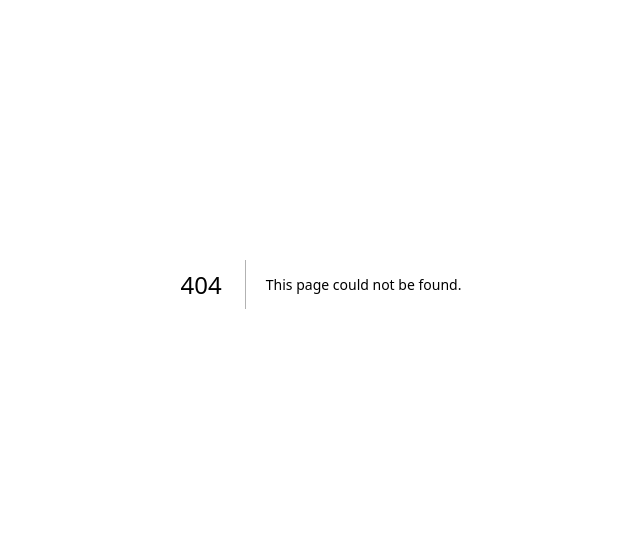
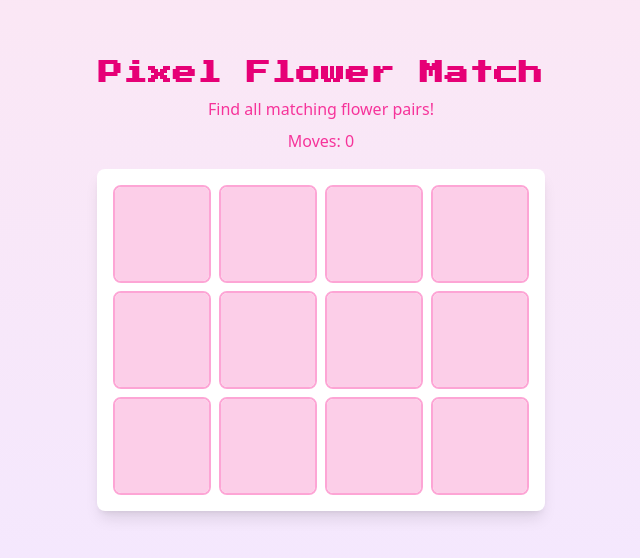
Before and after one commit to SearchingAlpha/feliz-cumple, a Next.js app: page /game/pixel-flower-match in a window 1280 px wide. Before the commit this address had no page. Shown: the part 116-674 px from the top of the page, without its empty margins (319-959 px from the left). Built offline with nearby package versions, Linux system fonts and the light colour scheme.

Commit message:
commit: flower game

```diff
--- /dev/null
+++ b/app/game/pixel-flower-match/page.js
@@ -0,0 +1,30 @@
+'use client';
+// app/game/pixel-flower-match/page.js
+import { Suspense } from 'react';
+import dynamic from 'next/dynamic';
+
+// Import the game component dynamically
+const PixelFlowerMatch = dynamic(() => import('@/components/PixelFlowerMatch'), {
+  ssr: false,
+  loading: () => <LoadingGame />
+});
+
+// Simple loading component
+function LoadingGame() {
+  return (
+    <div className="flex flex-col items-center justify-center min-h-screen">
+      <div className="pixel-loading mb-4"></div>
+      <p className="font-pixel text-pink-600">Loading Pixel Flower Match...</p>
+    </div>
+  );
+}
+
+export default function PixelFlowerMatchPage() {
+  return (
+    <main>
+      <Suspense fallback={<LoadingGame />}>
+        <PixelFlowerMatch />
+      </Suspense>
+    </main>
+  );
+}
--- a/app/hub/page.js
+++ b/app/hub/page.js
@@ -2,6 +2,7 @@
 
 import { useState, useEffect } from 'react';
 import { Heart, Gift, Trophy } from 'lucide-react';
+import { useRouter } from 'next/navigation';
 import '../globals.css';
 
 // Custom Pixel Button component
@@ -101,6 +102,8 @@ const PixelStar = ({ size = 12, color = "bg-yellow-300" }) => (
 );
 
 const GamingHub = () => {
+  const router = useRouter(); // For navigation
+
   // Game state
   const [gameState, setGameState] = useState({
     flowerMatch: false,
@@ -108,12 +111,31 @@ const GamingHub = () => {
     heartJump: false
   });
 
-  // Load game state from localStorage on component mount
+  // Load game state from localStorage on component mount and when returning to the hub
   useEffect(() => {
+    function loadGameState() {
+      try {
         const savedState = localStorage.getItem('gameState');
         if (savedState) {
-      setGameState(JSON.parse(savedState));
+          const parsedState = JSON.parse(savedState);
+          console.log("Loading game state from localStorage:", parsedState);
+          setGameState(parsedState);
         }
+      } catch (error) {
+        console.error("Error loading game state:", error);
+      }
+    }
+
+    // Load initial state
+    loadGameState();
+
+    // Add event listener for when the user returns to this page
+    window.addEventListener('focus', loadGameState);
+
+    // Clean up
+    return () => {
+      window.removeEventListener('focus', loadGameState);
+    };
   }, []);
 
   // Save game state to localStorage when it changes
@@ -121,16 +143,17 @@ const GamingHub = () => {
     localStorage.setItem('gameState', JSON.stringify(gameState));
   }, [gameState]);
 
-  // Mock function to navigate to a game
+  // Function to navigate to a game
   const navigateToGame = (game) => {
-    // In a real app, this would navigate to the game
-    console.log(`Navigating to ${game} game`);
-
-    // For demo purposes, this simulates completing a game
+    if (game === 'flowerMatch') {
+      router.push('/game/pixel-flower-match');
+    } else {
+      // For demo purposes, this simulates completing the non-implemented games
       if (window.confirm(`Do you want to simulate completing the ${game} game?`)) {
         const newGameState = { ...gameState };
         newGameState[game] = true;
         setGameState(newGameState);
+      }
     }
   };
 
@@ -249,7 +272,7 @@ const GamingHub = () => {
             </h2>
 
             <div className="grid grid-cols-1 gap-4">
-              {/* Game 1 */}
+              {/* Game 1 - Pixel Flower Match (implemented) */}
               <div className="p-4 bg-pink-50 rounded-lg border-2 border-pink-200">
                 <div className="flex justify-between items-center">
                   <div className="flex items-center">
@@ -276,13 +299,13 @@ const GamingHub = () => {
                       color="bg-pink-500"
                       completed={gameState.flowerMatch}
                     >
-                      {gameState.flowerMatch ? 'Completed' : 'Play Now'}
+                      {gameState.flowerMatch ? 'Play Again' : 'Play Now'}
                     </PixelButton>
                   </div>
                 </div>
               </div>
 
-              {/* Game 2 */}
+              {/* Game 2 - Cupcake Catch (placeholder) */}
               <div className="p-4 bg-purple-50 rounded-lg border-2 border-purple-200">
                 <div className="flex justify-between items-center">
                   <div className="flex items-center">
@@ -315,7 +338,7 @@ const GamingHub = () => {
                 </div>
               </div>
 
-              {/* Game 3 */}
+              {/* Game 3 - Heart Jump (placeholder) */}
               <div className="p-4 bg-red-50 rounded-lg border-2 border-red-200">
                 <div className="flex justify-between items-center">
                   <div className="flex items-center">
@@ -390,8 +413,6 @@ const GamingHub = () => {
           just for you!
         </span>
       </div>
-
-      {/* No inline styles needed as they've been moved to global.css */}
     </div>
   );
 };
--- /dev/null
+++ b/components/PixelFlowerMatch.js
@@ -0,0 +1,239 @@
+'use client';
+
+import { useState, useEffect } from 'react';
+import { useRouter } from 'next/navigation';
+
+// Flower colors for the pixel art flowers
+const FLOWER_COLORS = [
+  '#FF9FF3', // Pink
+  '#FECA57', // Yellow
+  '#FF6B6B', // Red
+  '#1DD1A1', // Green
+  '#5F27CD', // Purple
+  '#54A0FF', // Blue
+  '#FF9FF3', // Pink (duplicate for pairs)
+  '#FECA57', // Yellow (duplicate for pairs)
+  '#FF6B6B', // Red (duplicate for pairs)
+  '#1DD1A1', // Green (duplicate for pairs)
+  '#5F27CD', // Purple (duplicate for pairs)
+  '#54A0FF', // Blue (duplicate for pairs)
+];
+
+// Simple pixel art flower component using CSS
+function PixelFlower({ color, isFlipped, onClick }) {
+  return (
+    <div
+      className={`w-full h-full flex items-center justify-center cursor-pointer transition-all duration-300 ${
+        isFlipped ? 'transform rotate-0' : 'bg-pink-200 transform rotate-180'
+      }`}
+      onClick={onClick}
+    >
+      {isFlipped && (
+        <div className="relative w-10 h-10 md:w-16 md:h-16">
+          {/* Flower center */}
+          <div
+            className="absolute inset-1/4 rounded-full"
+            style={{ backgroundColor: '#FFFF00' }}
+          />
+
+          {/* Flower petals */}
+          <div
+            className="absolute top-0 left-1/3 right-1/3 h-1/4 rounded-t-full"
+            style={{ backgroundColor: color }}
+          />
+          <div
+            className="absolute bottom-0 left-1/3 right-1/3 h-1/4 rounded-b-full"
+            style={{ backgroundColor: color }}
+          />
+          <div
+            className="absolute left-0 top-1/3 bottom-1/3 w-1/4 rounded-l-full"
+            style={{ backgroundColor: color }}
+          />
+          <div
+            className="absolute right-0 top-1/3 bottom-1/3 w-1/4 rounded-r-full"
+            style={{ backgroundColor: color }}
+          />
+        </div>
+      )}
+    </div>
+  );
+}
+
+export default function PixelFlowerMatch() {
+  const router = useRouter();
+  const [cards, setCards] = useState([]);
+  const [flippedIndices, setFlippedIndices] = useState([]);
+  const [matchedPairs, setMatchedPairs] = useState([]);
+  const [gameCompleted, setGameCompleted] = useState(false);
+  const [moves, setMoves] = useState(0);
+
+  // Initialize game
+  useEffect(() => {
+    initializeGame();
+
+    // Check if the game was already completed
+    const gameState = JSON.parse(localStorage.getItem('gameState') || '{}');
+    if (gameState.flowerMatch) {
+      // If the game is already completed, we don't need to reset it
+      // This prevents resetting progress if the user navigates back to the game
+    }
+  }, []);
+
+  // Check for matches when two cards are flipped
+  useEffect(() => {
+    if (flippedIndices.length === 2) {
+      const [firstIndex, secondIndex] = flippedIndices;
+
+      // Increment moves counter
+      setMoves(prevMoves => prevMoves + 1);
+
+      if (cards[firstIndex] === cards[secondIndex]) {
+        // Match found
+        setMatchedPairs(prevMatched => [...prevMatched, cards[firstIndex]]);
+        setFlippedIndices([]);
+      } else {
+        // No match, flip cards back after delay
+        const timer = setTimeout(() => {
+          setFlippedIndices([]);
+        }, 1000);
+        return () => clearTimeout(timer);
+      }
+    }
+  }, [flippedIndices, cards]);
+
+  // Check if game is completed
+  useEffect(() => {
+    if (matchedPairs.length === FLOWER_COLORS.length / 2 && !gameCompleted) {
+      const timer = setTimeout(() => {
+        setGameCompleted(true);
+        // Save game completion
+        saveGameCompletion();
+      }, 1000);
+      return () => clearTimeout(timer);
+    }
+  }, [matchedPairs, gameCompleted]);
+
+  // Initialize game by shuffling colors
+  function initializeGame() {
+    const shuffledColors = [...FLOWER_COLORS]
+      .sort(() => Math.random() - 0.5);
+
+    setCards(shuffledColors);
+    setFlippedIndices([]);
+    setMatchedPairs([]);
+    setGameCompleted(false);
+    setMoves(0);
+  }
+
+  // Handle card click
+  function handleCardClick(index) {
+    // Ignore click if card is already flipped or matched
+    if (
+      flippedIndices.includes(index) ||
+      matchedPairs.includes(cards[index]) ||
+      flippedIndices.length >= 2 ||
+      gameCompleted
+    ) {
+      return;
+    }
+
+    setFlippedIndices(prev => [...prev, index]);
+  }
+
+  // Save game completion to localStorage and ensure it's visible in the hub
+  async function saveGameCompletion() {
+    try {
+      // Update the game state in localStorage to match the format used in the hub
+      const gameState = JSON.parse(localStorage.getItem('gameState') || '{"flowerMatch":false,"cupcakeCatch":false,"heartJump":false}');
+      gameState.flowerMatch = true;
+      localStorage.setItem('gameState', JSON.stringify(gameState));
+
+      console.log("Game completion saved:", gameState);
+
+      // In a real implementation, you would call your Node.js backend
+      // await fetch('/api/games/complete', {
+      //   method: 'POST',
+      //   headers: { 'Content-Type': 'application/json' },
+      //   body: JSON.stringify({ game: 'flowerMatch' })
+      // });
+    } catch (error) {
+      console.error('Failed to save game completion:', error);
+    }
+  }
+
+  function returnToHub() {
+    router.push('/hub');
+  }
+
+  // Add some celebratory particles when the game is completed
+  function CelebrationEffect() {
+    return (
+      <div className="absolute inset-0 pointer-events-none">
+        {[...Array(20)].map((_, i) => (
+          <div
+            key={i}
+            className="absolute w-3 h-3 bg-pink-400 rounded-full animate-float"
+            style={{
+              top: `${Math.random() * 100}%`,
+              left: `${Math.random() * 100}%`,
+              animationDelay: `${Math.random() * 2}s`,
+              animationDuration: `${2 + Math.random() * 3}s`
+            }}
+          />
+        ))}
+      </div>
+    );
+  }
+
+  return (
+    <div className="flex flex-col items-center justify-center min-h-screen bg-gradient-to-b from-pink-100 to-purple-100 p-4 relative">
+      {gameCompleted && <CelebrationEffect />}
+
+      <div className="w-full max-w-md">
+        <div className="text-center mb-4">
+          <h1 className="text-2xl font-bold text-pink-600 mb-2 font-pixel">Pixel Flower Match</h1>
+          <p className="text-pink-500 mb-2">Find all matching flower pairs!</p>
+          <p className="text-pink-500 mb-4">Moves: {moves}</p>
+        </div>
+
+        {gameCompleted ? (
+          <div className="text-center bg-white p-6 rounded-lg shadow-lg">
+            <div className="text-xl font-bold text-pink-600 mb-2 font-pixel">🎉 You Won! 🎉</div>
+            <p className="text-pink-500 mb-4">You found all the matching flowers in {moves} moves!</p>
+            <div className="flex justify-center space-x-4">
+              <button
+                onClick={() => {
+                  // Only reinitialize the game, but keep completion status
+                  initializeGame();
+                  // Immediately mark as completed so the hub shows it correctly
+                  saveGameCompletion();
+                }}
+                className="px-4 py-2 bg-pink-500 text-white rounded-lg hover:bg-pink-600 transition font-pixel"
+              >
+                Play Again
+              </button>
+              <button
+                onClick={returnToHub}
+                className="px-4 py-2 bg-purple-500 text-white rounded-lg hover:bg-purple-600 transition font-pixel"
+              >
+                Return to Hub
+              </button>
+            </div>
+          </div>
+        ) : (
+          <div className="grid grid-cols-3 md:grid-cols-4 gap-2 bg-white p-4 rounded-lg shadow-lg">
+            {cards.map((color, index) => (
+              <div key={index} className="aspect-square border-2 border-pink-300 rounded-lg overflow-hidden">
+                <PixelFlower
+                  color={color}
+                  isFlipped={flippedIndices.includes(index) || matchedPairs.includes(color)}
+                  onClick={() => handleCardClick(index)}
+                />
+              </div>
+            ))}
+          </div>
+        )}
+      </div>
+    </div>
+  );
+}
```
Lines whose indentation alone changed are shown as unchanged.
